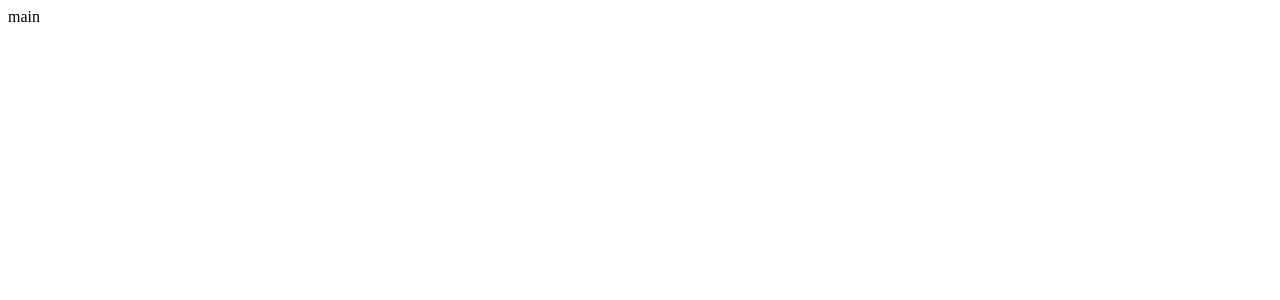
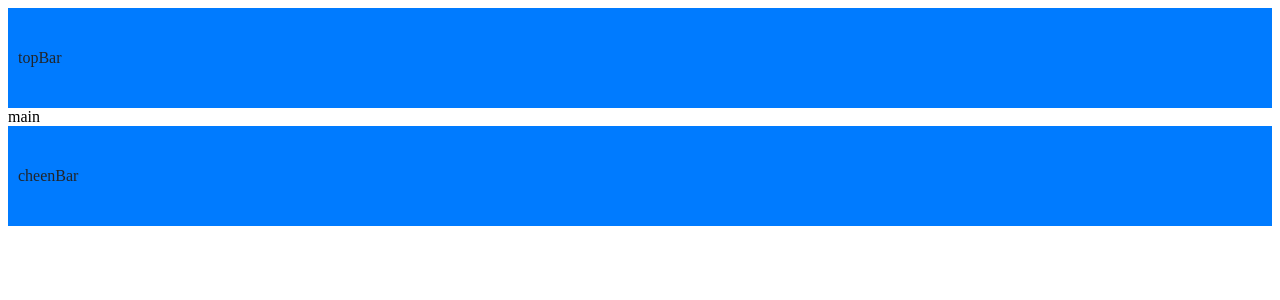
Before and after one commit to MosheRW/UMS, a React (Create React App) app: page / in a window 1280 px wide. Shown: the top 300 px of the page. Built offline with nearby package versions, Linux system fonts and the light colour scheme.

Commit message:
🐞 fix(Layout): fix

```diff
--- a/src/App.tsx
+++ b/src/App.tsx
@@ -1,7 +1,7 @@
 import React from 'react';
 import { ThemeProvider } from 'styled-components';
 import { darkTheme, lightTheme } from './style/themes.style';
-import Main from './pages/main';
+import Router from './pages/router';
 
 
 export default function App() {
@@ -9,7 +9,7 @@ export default function App() {
 
   return (
     <ThemeProvider theme={isDarkMode ? darkTheme : lightTheme}>
-      <Main />
+        <Router />
     </ThemeProvider>
 
   );
--- /dev/null
+++ b/src/pages/layout.tsx
@@ -0,0 +1,20 @@
+import React from 'react';
+import { Outlet } from 'react-router';
+import TopBar from '../components/topBar/topBar';
+import styled from 'styled-components';
+import CheenBar from '../components/cheenBar/cheenBar';
+
+const Container = styled.div`
+    background-color:  ${({theme})=>theme.backgroundColor};
+    width: 100%;
+    height: 100%;
+`
+
+export default function Layout() {
+    return (<Container>
+        <TopBar />
+        <Outlet />
+        <CheenBar />
+    </Container>
+    );
+}
--- a/src/pages/router.tsx
+++ b/src/pages/router.tsx
@@ -1,16 +1,26 @@
 import React from "react";
-import { Routes, Route } from "react-router";
+import { Routes, Route, BrowserRouter } from "react-router";
 import Main from "./main";
 import Login from "./login";
+import Dashboard from "./dasboard";
+import Layout from "./layout";
 
 
 export default function Router() {
 
     return (
-        <Routes>
-            <Route path="/" element={<Main />} />
-            <Route path="/login" element={<Login />} />
+        <BrowserRouter>
 
-        </Routes>
+            <Routes>
+                <Route path="/" element={<Layout />} >
+                    <Route index element={<Main />} />
+                    <Route path="/dashboard" element={<Dashboard />} />
+                    <Route path="/login" element={<Login />} />
+                </Route>
+            </Routes>
+
+
+        </BrowserRouter>
+
     );
 }
```
